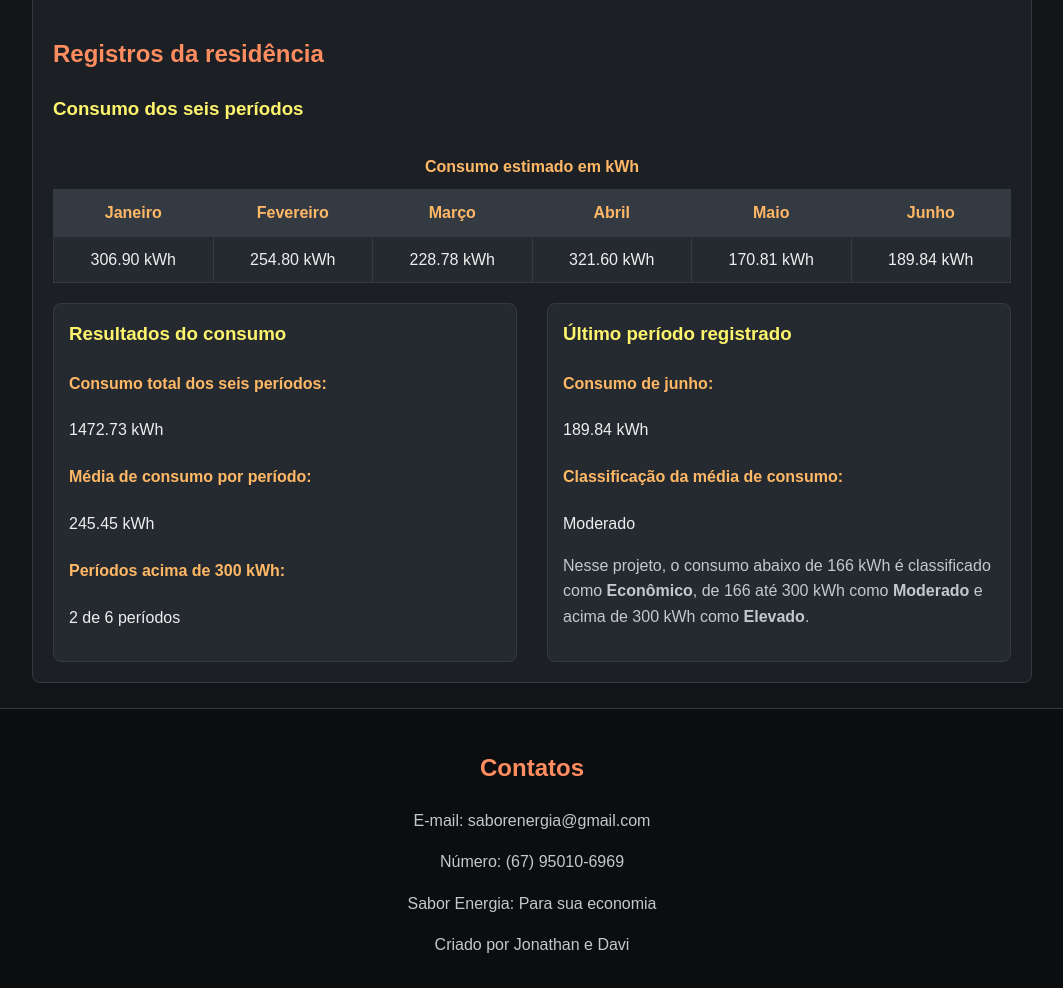
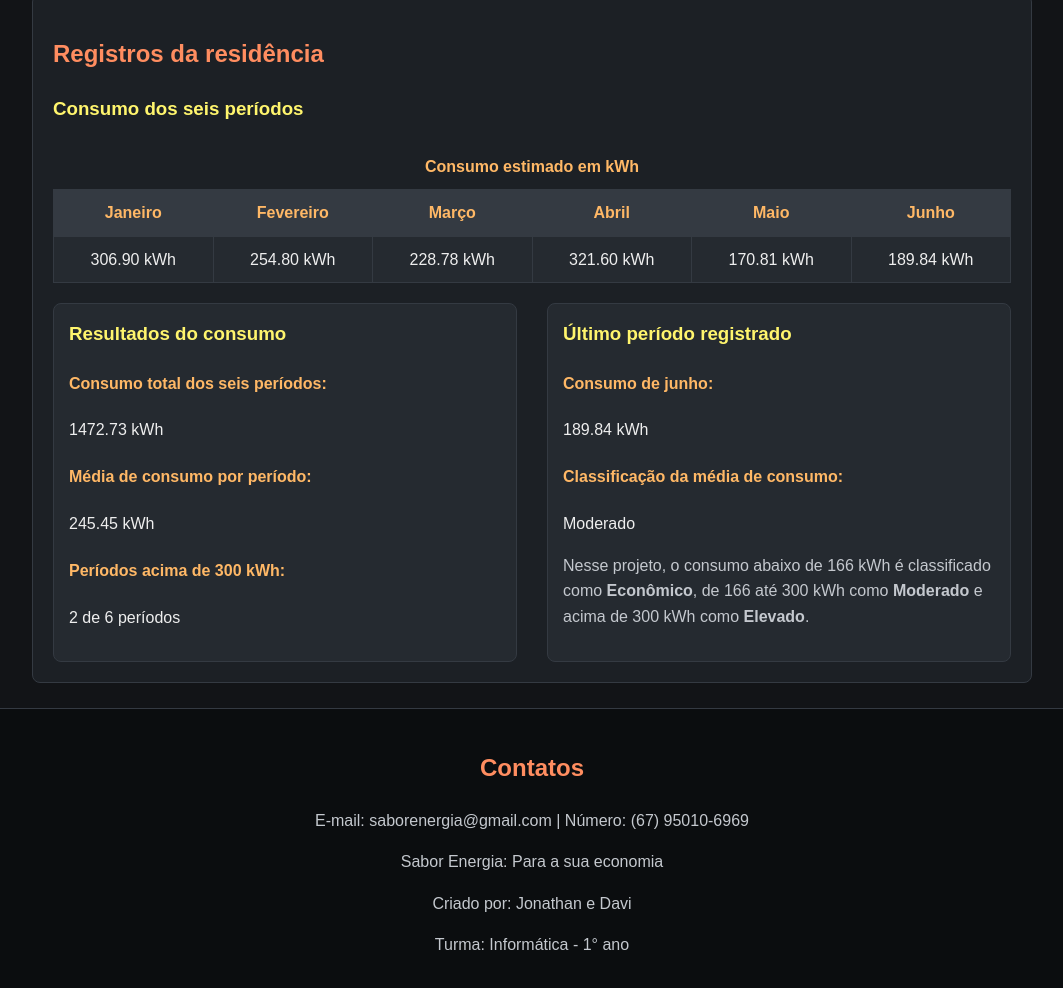
Before and after one commit to milkdeive/SABOR-ENERGIA, a plain HTML site: page index.html in a window 1280 px wide. Shown: the part 1283-2271 px from the top of the page, without its empty margins (108-1171 px from the left). Drawn offline with Linux system fonts and the light colour scheme.

Commit message:
finalizando o footer do HTML
só deixando as informações mais organizadas

```diff
--- a/index.html
+++ b/index.html
@@ -118,10 +118,10 @@
 
     <footer id="Contatos" aria-labelledby="titulo-contatos">
         <h2 id="titulo-contatos">Contatos</h2>
-        <p>E-mail: saborenergia@gmail.com</p>
-        <p>Número: (67) 95010-6969</p>
-        <p>Sabor Energia: Para sua economia</p>
-        <p>Criado por Jonathan e Davi</p>
+        <p>E-mail: saborenergia@gmail.com | Número: (67) 95010-6969</p>
+        <p>Sabor Energia: Para a sua economia</p>
+        <p>Criado por: Jonathan e Davi</p>
+        <p>Turma: Informática - 1° ano</p>
     </footer>
 </body>
 </html>
```
